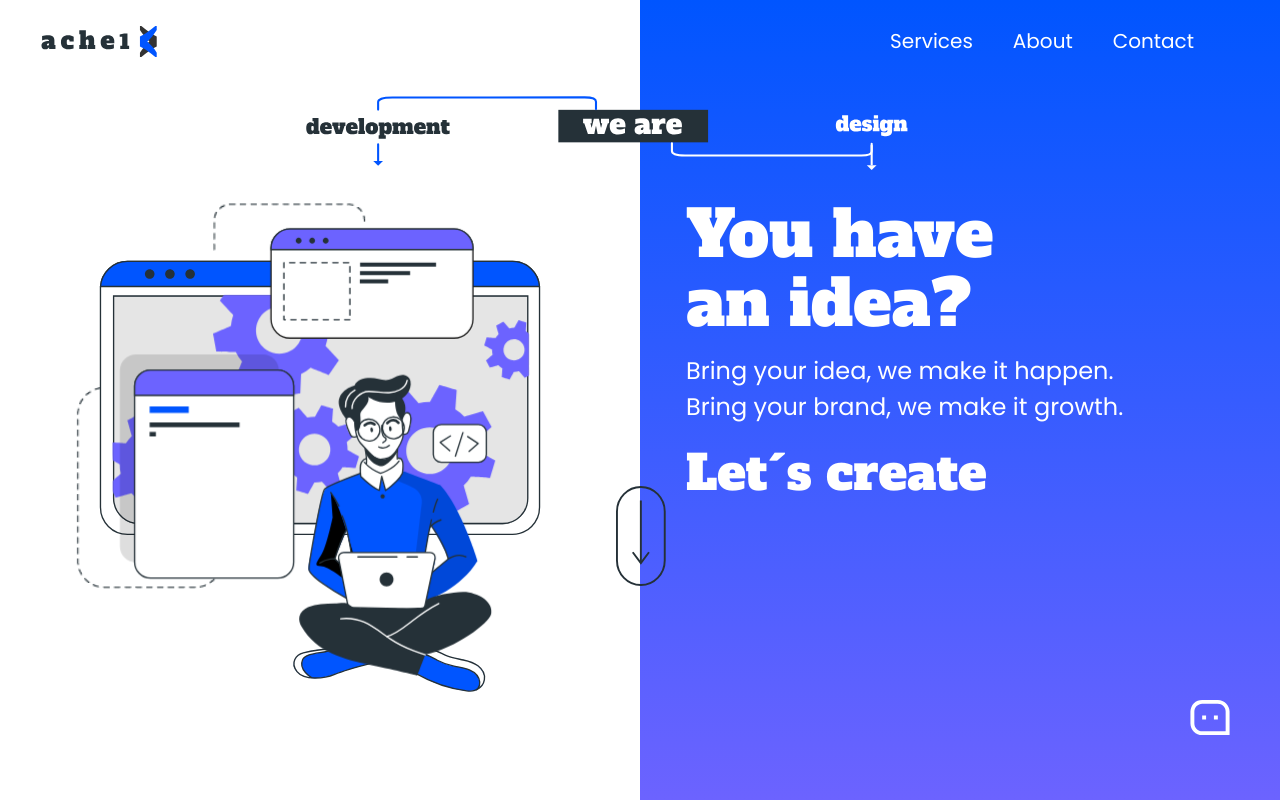
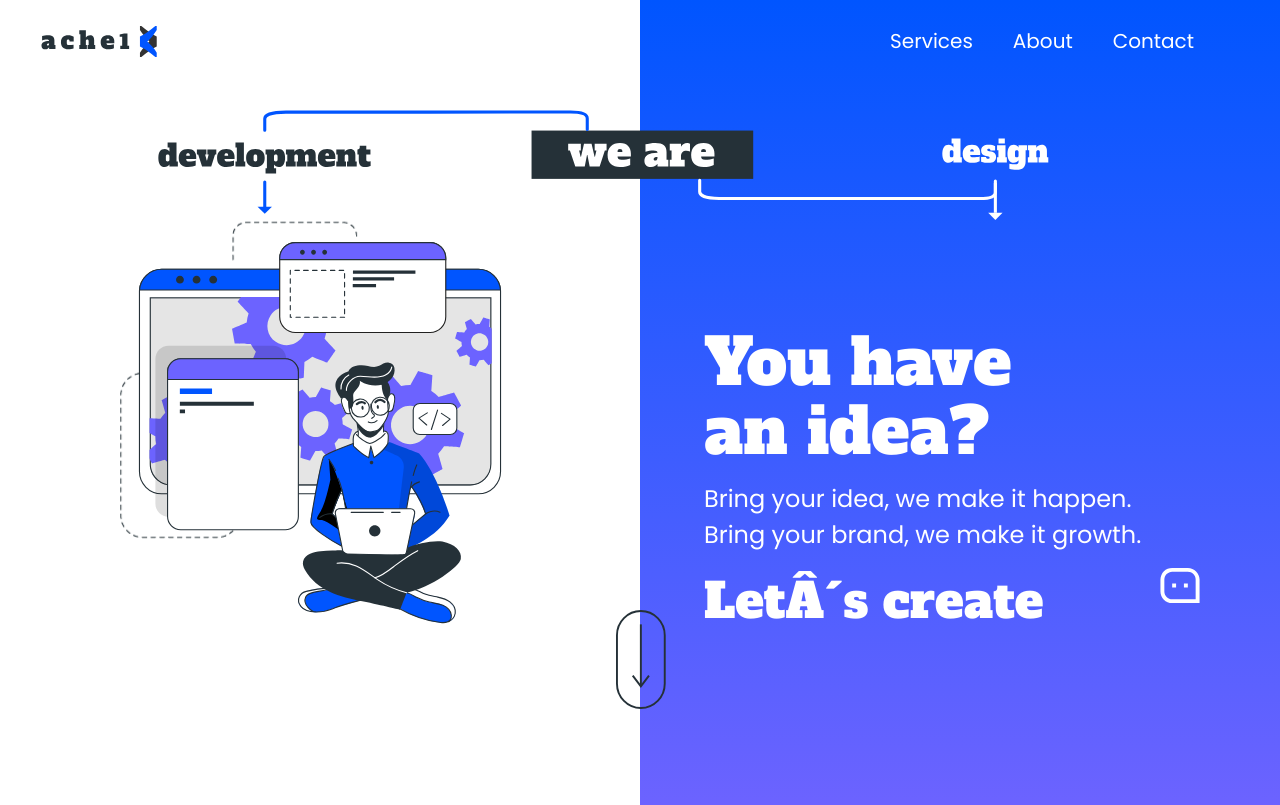
Before and after one commit to AlejandroM12/ache1, a React (Create React App) app: page / in a window 1280 px wide. Built offline with nearby package versions, Linux system fonts and the light colour scheme.

Commit message:
Logo change && fixing styles

```diff
--- a/src/layout/ContainerModal.jsx
+++ b/src/layout/ContainerModal.jsx
@@ -1,4 +1,4 @@
-import logoSection from "../assets/Home/ache1-logo.svg";
+import logoHome from "../assets/Home/ache1-logo.svg";
 import LogoHome from "../components/LogoHome";
 
 const ContainerModal = ({ children }) => {
@@ -13,7 +13,7 @@ const ContainerModal = ({ children }) => {
       </div>
       <div className="content-container-modal">
         <div className="header-modal">
-          <LogoHome logo={logoSection} />
+          <LogoHome logo={logoHome} />
         </div>
         {children}
       </div>
--- a/src/pages/about/About.jsx
+++ b/src/pages/about/About.jsx
@@ -1,24 +1,20 @@
 import Navbar from "../../components/Navbar";
 import ContainerSection from "../../layout/ContainerSection";
-import logoSection from "../../assets/Icons/logoSection.svg";
-import LogoSection from "../../components/LogoSection";
 import Header from "../../layout/Header";
 import ContainerLeftSection from "../../components/ContainerLeftSection";
 import ContainerRightSection from "../../components/ContainerRightSection";
 import ContentLeftAbout from "../../components/ContentLeftAbout";
 import ContentRightAbout from "../../components/ContentRightAbout";
+import LogoHome from "../../components/LogoHome";
+import logoWhite from "../../assets/Icons/logo-white.svg";
+
 const About = ({ pivot, setPivot }) => {
   return (
     <>
       <ContainerSection>
         <div className="background-header-about">
           <Header>
-            <LogoSection
-              logo={logoSection}
-              onClick={() => {
-                setPivot(1);
-              }}
-            ></LogoSection>
+            <LogoHome logo={logoWhite}/>
             <Navbar pivot={pivot} setPivot={setPivot} />
           </Header>
         </div>
--- a/src/pages/contact/Contact.jsx
+++ b/src/pages/contact/Contact.jsx
@@ -2,20 +2,20 @@ import { Link } from "react-router-dom";
 import Lottie from "lottie-react";
 import ContainerSection from "../../layout/ContainerSection";
 import ContainerHeaderSection from "../../components/ContainerHeaderSection";
-import LogoSection from "../../components/LogoSection";
-import logoSection from "../../assets/Icons/logoSection.svg";
 import Navbar from "../../components/Navbar";
 import ContainerLeftSection from "../../components/ContainerLeftSection";
 import ContainerRightSection from "../../components/ContainerRightSection";
 import Icon from "../../components/IconContact";
 import Form from "../../components/Form";
 import animationCoffe from "../../assets/lotties/coffee-contact.json";
+import logoWhite from "../../assets/Icons/logo-white.svg";
+import LogoHome from "../../components/LogoHome";
 
 const Contact = () => {
   return (
     <ContainerSection>
       <ContainerHeaderSection>
-        <LogoSection logo={logoSection} />
+      <LogoHome logo={logoWhite}/>
         <Navbar />
       </ContainerHeaderSection>
       <Link to="/" className="icon-contact">
--- a/src/pages/home/Home.jsx
+++ b/src/pages/home/Home.jsx
@@ -27,13 +27,13 @@ const Home = ({ pivot, setPivot }) => {
         <Header>
           <LogoHome
             logo={logoHome}
-            onClick={() => {
-              setPivot(1);
-            }}
           />
           <Navbar pivot={pivot} setPivot={setPivot} />
         </Header>
         <ContainerLeft>
+          <div className="logo-home">
+            <img src={logoTitle} alt="ache1 logo" />
+          </div>
           {change === false ? (
             <div className="content-left" data-aos="fade-up">
               <UseLottieAnimation
@@ -48,9 +48,6 @@ const Home = ({ pivot, setPivot }) => {
         </ContainerLeft>
 
         <ContainerRight>
-          <div className="logo-home">
-            <img src={logoTitle} alt="ache1 logo" />
-          </div>
           {change === false ? (
             <>
               <div className="content-right">
@@ -75,7 +72,7 @@ const Home = ({ pivot, setPivot }) => {
                   data-aos-delay="3000"
                   data-aos-easing="ease-in-out"
                 >
-                  Let´s create
+                  LetÂ´s create
                 </h2>
               </div>
               <button
--- a/src/pages/services/Services.jsx
+++ b/src/pages/services/Services.jsx
@@ -1,18 +1,18 @@
 import { Link } from "react-router-dom";
 import ContainerSection from "../../layout/ContainerSection";
-import logoSection from "../../assets/Icons/logoSection.svg";
 import ContainerHeaderSection from "../../components/ContainerHeaderSection";
 import Navbar from "../../components/Navbar";
 import CardServices from "../../components/CardServices";
 import Icon from "../../components/IconContact";
-import LogoSection from "../../components/LogoSection";
+import LogoHome from "../../components/LogoHome";
+import logoWhite from "../../assets/Icons/logo-white.svg";
 
 const Services = () => {
   return (
     <>
       <ContainerSection>
         <ContainerHeaderSection>
-          <LogoSection logo={logoSection}></LogoSection>
+        <LogoHome logo={logoWhite}/>
           <Navbar />
         </ContainerHeaderSection>
         <CardServices />
--- a/src/scss/components/_cardHomeRight.scss
+++ b/src/scss/components/_cardHomeRight.scss
@@ -1,30 +1,35 @@
-.content-card-right{
+.content-card-right {
     display: flex;
     flex-direction: column;
     align-items: flex-start;
     justify-content: center;
-    gap: 15px;
-    margin: 30px 0 0 30px;
-    .card-title-right{
+    margin-top: 5rem;
+    padding: 3rem 0rem 0rem 3rem;
+    gap: 1.5rem;
+    width: 100%;
+    .card-title-right {
       @include cardTitleRight;
     }
-    .card-description-right{
+    .card-description-right {
       @include cardDescriptionRight;
       width: 80%;
     }
   }
-.dots-right{
+  .dots-right {
     z-index: 1;
     position: absolute;
-    right: 0;
-    .dots-icon-right{
+    display: flex;
+    flex-direction: column;
+    margin-top: 8rem;
+    right: 2rem;
+    .dots-icon-right {
       width: 100%;
       height: 85px;
-        img{
+      img {
         cursor: pointer;
       }
     }
   }
-.active-right{
+  .active-right {
     background: $white;
   }
--- a/src/scss/components/_containerRight.scss
+++ b/src/scss/components/_containerRight.scss
@@ -1,6 +1,3 @@
-.logo-home{
-    transform: translate(-350px);
-}
 .background{
     background: transparent;
 }
--- a/src/scss/components/_iconContact.scss
+++ b/src/scss/components/_iconContact.scss
@@ -1,7 +1,8 @@
-.icon-contact{
+.icon-contact {
     position: fixed;
-    width: 40px;
+    width: 100%;
+    max-width: 40px;
     height: 45px;
-    right: 50px;
-    bottom: 60px;
-}
+    right: 5rem;
+    bottom: 12rem;
+  }
--- a/src/scss/layout/_container.scss
+++ b/src/scss/layout/_container.scss
@@ -9,7 +9,7 @@
   top: 0;
   width: 100%;
   height: 100%;
-  background-color: #E5E5E5;
+  background-color: #e5e5e5;
   display: flex;
   flex-wrap: wrap;
   align-items: stretch;
@@ -21,21 +21,21 @@
 }
 
 .leftside {
-    background: $white;
+  background: $white;
 }
 
 .rightside {
   background: $background-container-blue;
-  .height-right{
-    height: 100%;
+  .height-right {
     width: 100%;
+    padding-top: 4rem;
   }
-  .width-right{
+  .width-right {
     width: 100%;
   }
 }
 .content_container {
-  max-width: 1300px;
+  max-width: 100%;
   margin: 0 auto;
   min-height: 100vh;
   display: flex;
@@ -44,7 +44,7 @@
 
   & > .container {
     width: 50%;
-    padding: 5em 0 0 0;
+    padding: 3rem 0 0 0;
     min-height: 100vh;
 
     display: flex;
@@ -55,29 +55,17 @@
     .content {
       height: 40vh;
     }
-    .height-left{
+    .height-left {
       height: 100%;
       width: 100%;
-      margin-top: 30px;
+      margin-top: 1.875rem;
     }
-    .width-left{
+    .width-left {
       width: 100%;
     }
-
   }
-
-  // .header {
-  //   position: absolute;
-  //   left: 0;
-  //   top: 0;
-  //   width: 100%;
-  //   padding: 1em;
-  //   display: flex;
-  //   align-items: center;
-  //   justify-content: space-between;
-  // }
 }
 .content {
   flex: 1 1 auto;
-  padding: 1em;
+  padding: 1rem;
 }
--- a/src/scss/pages/_home.scss
+++ b/src/scss/pages/_home.scss
@@ -1,10 +1,11 @@
-.content-right{
+.content-right {
     display: flex;
     flex-direction: column;
     align-items: flex-start;
-    padding: 30px;
-    gap: 15px;
-    h1{
+    margin-top: 6rem;
+    padding: 7.5rem 0rem 3.5rem 3rem;
+    gap: 0.938rem;
+    h1 {
       font-family: $font-alfa;
       font-style: normal;
       font-weight: $semi-bold;
@@ -20,7 +21,7 @@
       line-height: 36px;
       color: $white;
     }
-    h2{
+    h2 {
       font-family: $font-alfa;
       font-style: normal;
       font-weight: $semi-bold;
@@ -29,12 +30,30 @@
       color: $white;
     }
   }
-.arrow-redir{
+  .arrow-redir {
     cursor: pointer;
-    .arrow{
+    width: 100%;
+    .arrow {
       width: 49.69px;
       height: auto;
-        transform: translate(-40px, -50px);
-
+      transform: translate(-2.5rem, -5rem);
     }
   }
+  .content-left {
+    width: 100%;
+    display: flex;
+    justify-content: space-evenly;
+    margin-top: 4rem;
+  }
+  .logo-home {
+    margin-top: 1rem;
+    width: 100%;
+    display: flex;
+    align-items: center;
+    justify-content: center;
+    position: absolute;
+    margin-left: -3rem;
+    img {
+      max-width: 900px;
+    }
+  }
```
Lines whose indentation alone changed are shown as unchanged.
